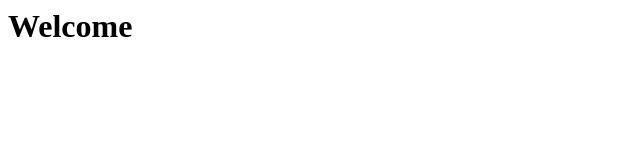
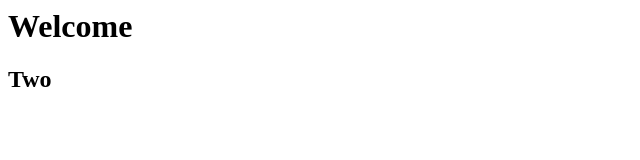
Before and after one commit to cscudt1234/kani, a plain HTML site: page index.html in a window 1280 px wide. Shown: the full height of the page, 0-640 px from the left. Drawn offline with Linux system fonts and the light colour scheme.

Commit message:
File update!

```diff
--- a/index.html
+++ b/index.html
@@ -1 +1,2 @@
 <h1>Welcome</h1>
+<h2>Two</h2>
```
